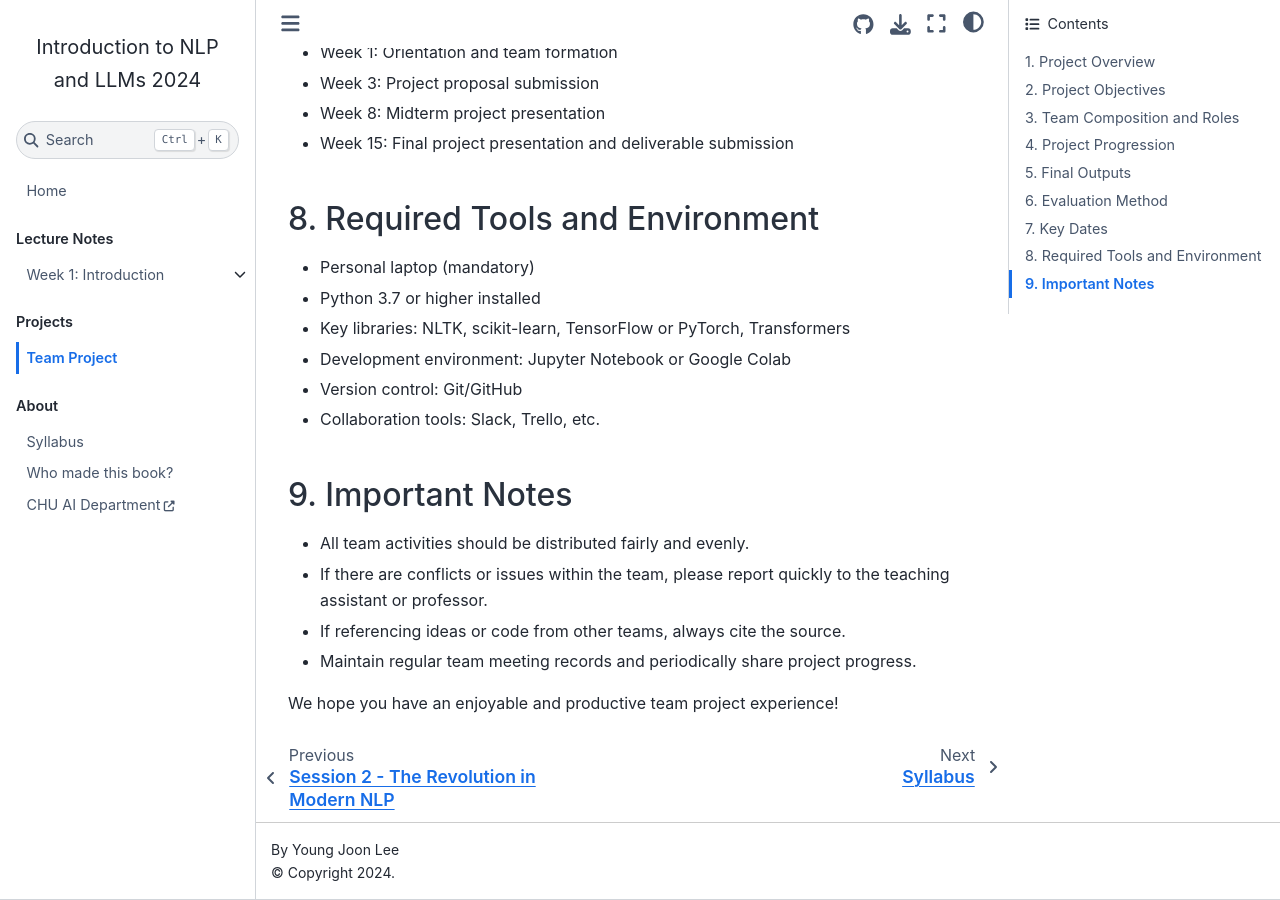
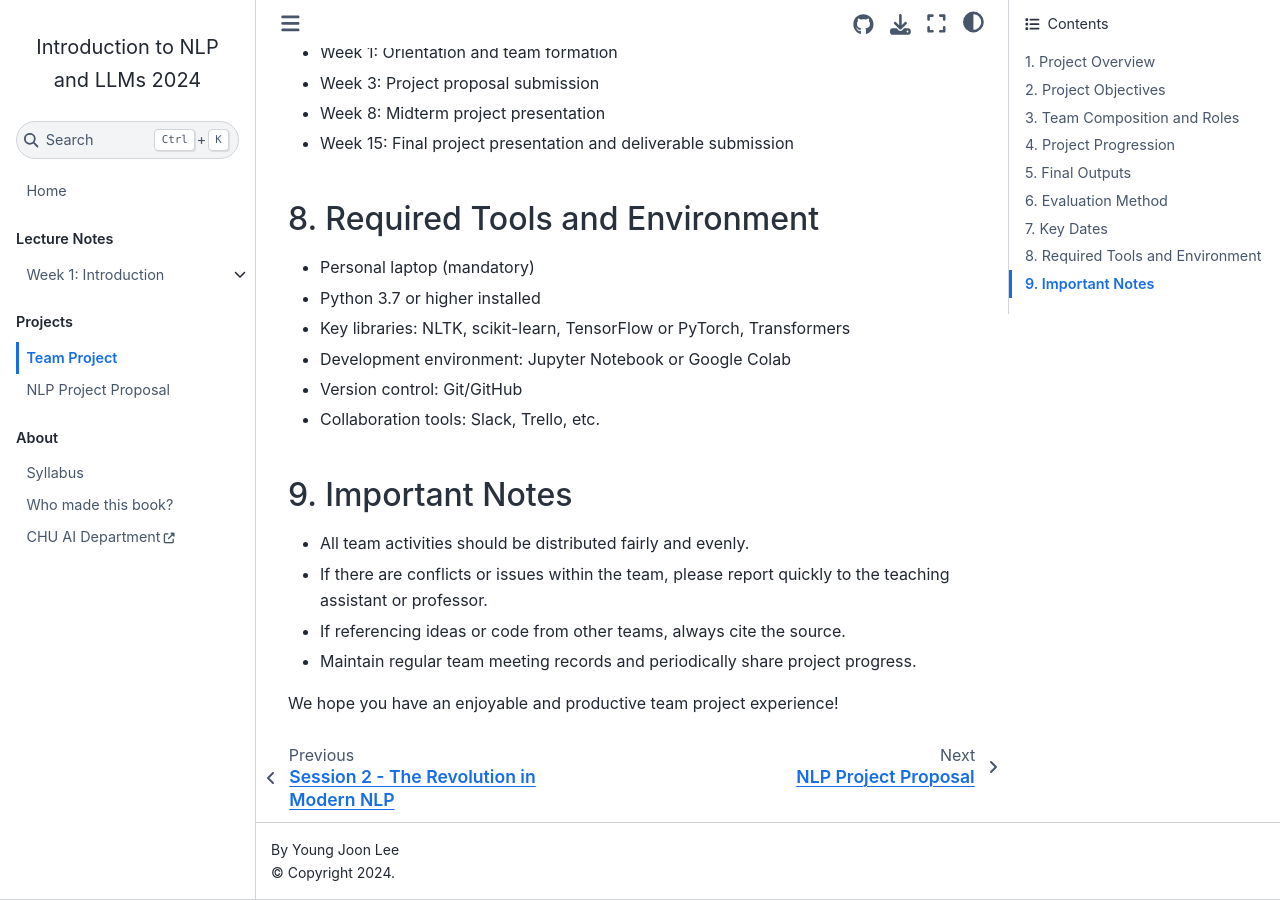
Before and after one commit to entelecheia/intronlp-2024, a Jupyter Book: the page built from book/en/projects/index.md, in a window 1280 px wide and 900 px high, scrolled down 2393 px. Built offline with Jupyter Book 1.0.4 settings and Sphinx 7.4.7 and the Sphinx Book theme 1.1.4, drawn with Linux system fonts in a browser that asks for light colours.

Commit message:
refactor(docs): add project proposal chapter to table of contents

```diff
--- a/book/en/_toc.yml
+++ b/book/en/_toc.yml
@@ -13,6 +13,7 @@ parts:
   - caption: Projects
     chapters:
       - file: projects/index
+      - file: projects/proposal
   - caption: About
     chapters:
       - file: syllabus/index
--- a/book/ko/_toc.yml
+++ b/book/ko/_toc.yml
@@ -13,6 +13,7 @@ parts:
   - caption: Projects
     chapters:
       - file: projects/index
+      - file: projects/proposal
   - caption: About
     chapters:
       - file: syllabus/index
```
